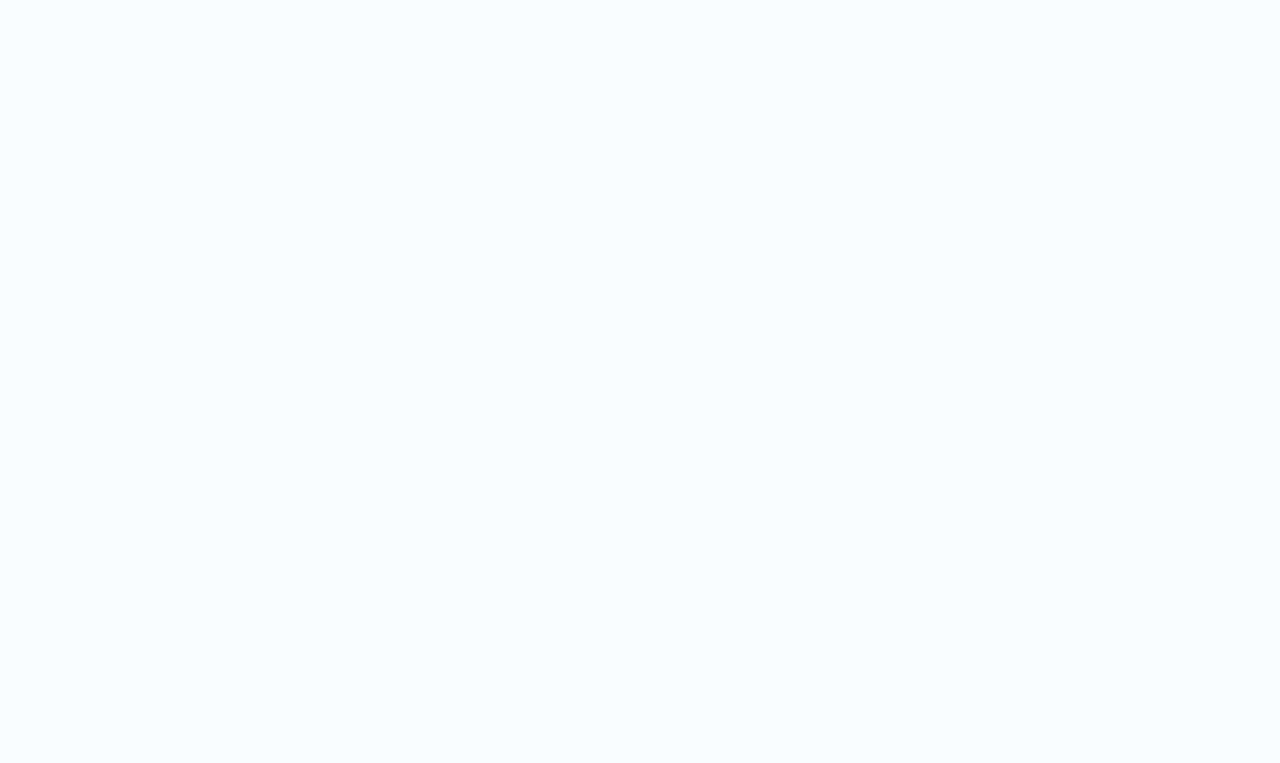
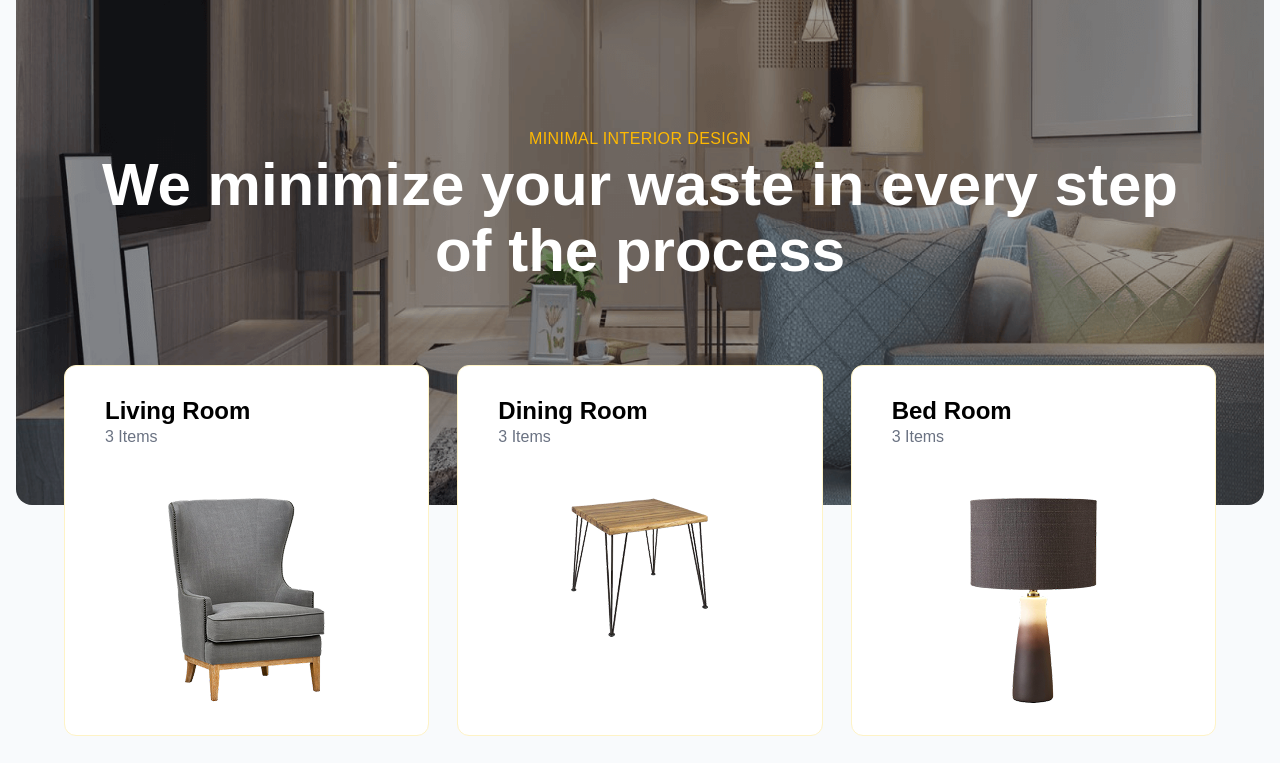
Before and after one commit to thex1abhi/E-commerce-Website-, a Next.js app: page / in a window 1280 px wide. Shown: the part 180-943 px from the top of the page. Before the commit the page ends 800 px from the top, so only its background shows below. Built offline with nearby package versions, Linux system fonts and the light colour scheme; a web font is replaced by a local one.

Commit message:
Added routes and data

```diff
--- a/app/page.tsx
+++ b/app/page.tsx
@@ -1,7 +1,63 @@
-import React from "react";
+import ProductCard from "@/components/ProductCard";
+import { allProducts, categoryItems } from "@/data/data";
+import Image from "next/image";
+import Link from "next/link";
+
 
 const page = () => {
-  return <div className="font-cunia text-3xl" >page</div>;
+  return (
+    <>
+      {/* Hero section  */}
+      <section className="lg:mt-4 lg:px-4" >
+        <div className="container bg-[url(/images/hero-img.png)]
+        bg-center bg-cover bg-no-repeat min-h-[75svh] flex items-center justify-center flex-col text-white text-center lg:rounded-2xl ">
+          <p className="text-amber-400 font-light tracking-wide uppercase"> Minimal interior design </p>
+          <h1 className="text-4xl md:text-5xl  lg:text-6xl">We minimize your waste in every step of the process </h1>
+        </div>
+      </section>
+
+      {/* category section  */}
+      <section className="mt-16 relative z-10 lg:-mt-35 ">
+        <div className="container grid gap-7 sm:grid-cols-2 lg:grid-cols-3 ">
+          {categoryItems.map(item => (
+            <div className="bg-white border block border-amber-100 hover:bg-amber-50 rounded-xl px-10 py-8  transition cursor-pointer" key={item.id} >
+              {/* Title and quantity     */}
+              <div>
+                <h2 className="text-2xl">{item.title} </h2>
+                <p className="text-gray-500" >{item.quantity} </p>
+              </div>
+              {/* product image */}
+              <div className="max-w-max mx-auto mt-12 " >
+                <Image
+                  src={item.img}
+                  alt={item.title}
+                  width={item.width}
+                  height={item.height}
+                  className="w-auto h-auto object-contain" />
+              </div>
+            </div>
+          ))}
+        </div>
+      </section>
+
+      {/* Products */}
+      <section className="pt-28 ">
+        <div className="contaner">
+          {/* title */}
+          <h2 className="section-title text-center  ">Explore All products </h2>
+          {/* card-wrapper */}
+          <div className="mt-14 grid gap-5 sm:grid-cols-2 lg:grid-cols-3">
+             {allProducts.slice(4, 12).map(product => (
+              <ProductCard key={product.id} {...product} />
+            ))}
+
+          </div>
+          {/* btn  */}
+          <Link href={'/shop'} >View all Products   </Link>
+        </div>
+      </section>
+    </>
+  )
 };
 
 export default page;
--- /dev/null
+++ b/app/shop/page.tsx
@@ -0,0 +1,5 @@
+import React from "react";
+
+export default function  Shop  () {
+  return <div>shop</div>;
+};
--- /dev/null
+++ b/app/shopping-cart/page.tsx
@@ -0,0 +1,5 @@
+import React from "react";
+
+export default function  ShoppingCart  () {
+  return <div> xcart </div>;
+};
--- /dev/null
+++ b/components/ProductCard.tsx
@@ -0,0 +1,44 @@
+import { ProductCardProps } from "@/types/Type";
+import { RiEyeLine, RiShoppingCart2Line, RiStarFill } from "@remixicon/react";
+import Image from "next/image";
+import Link from "next/link";
+
+
+const ProductCard = ({ id, img, price, name, star }: ProductCardProps) => {
+    return (
+        <>
+
+            <div className="bg-white p-8 rounded-md flex flex-col relative group gap-2.5 ">
+                {/* image */}
+                <div className="py-10 relative flex items-center justify-center bg-amber-50 h-full rounded-xl  ">
+                    <Image src={img} alt={name} height={200} width={200} className="" />
+                    <button>
+                        <Link href={'/shop/'} className="absolute top-0 right-0 bg-white gap-2 border border-amber-200 p-2 rounded-xs  opacity-0 group-hover:opacity-100 transition-opacity " > <RiEyeLine />
+                        </Link>
+                    </button>
+
+                </div>
+                {/* content  */}
+                <div className="">
+                    {/* Add to cart btn  */}
+                    <button className="btn-primary" >
+                        <span className="   ">
+                            <RiShoppingCart2Line />
+                        </span>
+                    </button>
+                    <div className="">
+                        <h3 className="">{name}</h3>
+                        <p className=""> ${price} </p>
+                        {/* stars  */}
+                        <div className=""> {[1, 2, 3, 4, 5].map(i => (
+                            <RiStarFill key={i} />
+                        ))} </div>
+                    </div>
+                </div>
+            </div>
+        </>
+    )
+
+};
+
+export default ProductCard;
--- /dev/null
+++ b/types/Type.ts
@@ -0,0 +1,7 @@
+export type ProductCardProps = {
+    id: number;
+    name: string;
+    price: number;
+    img: string;
+    star: any;
+}
```
